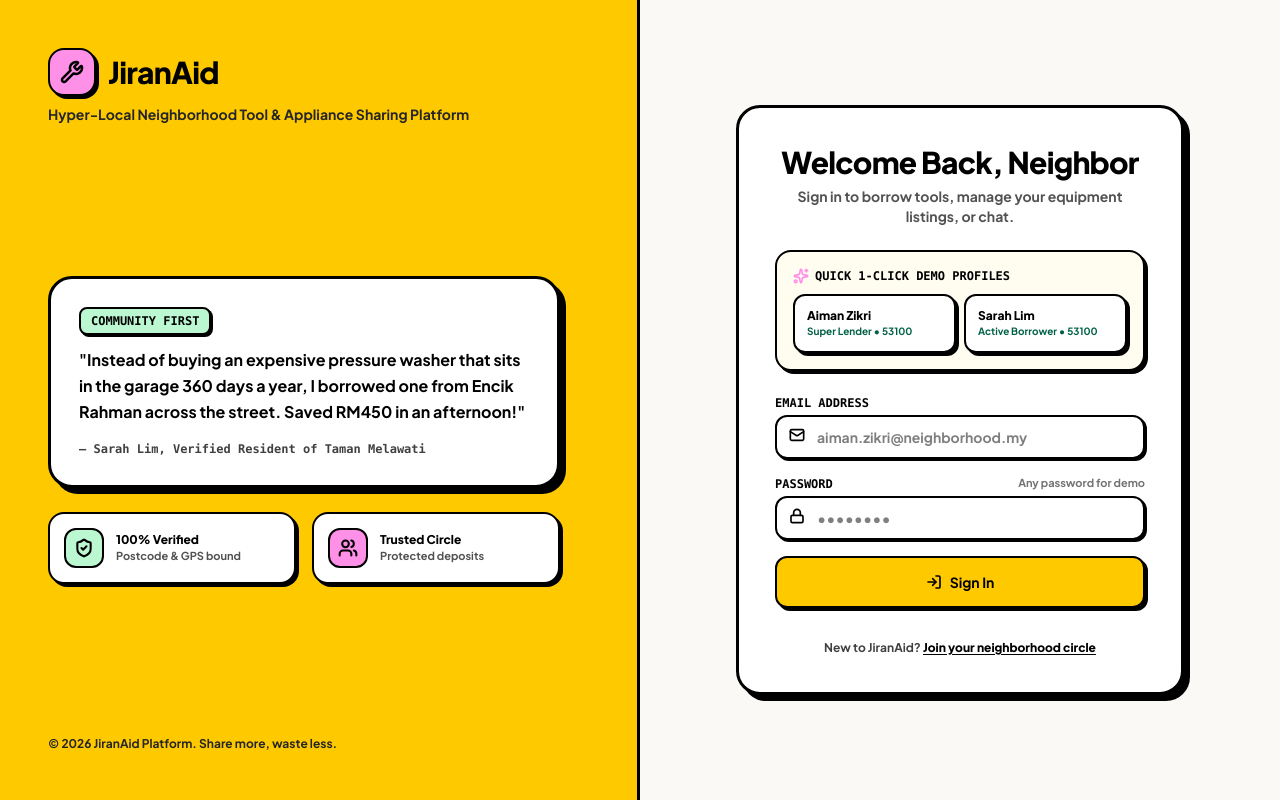
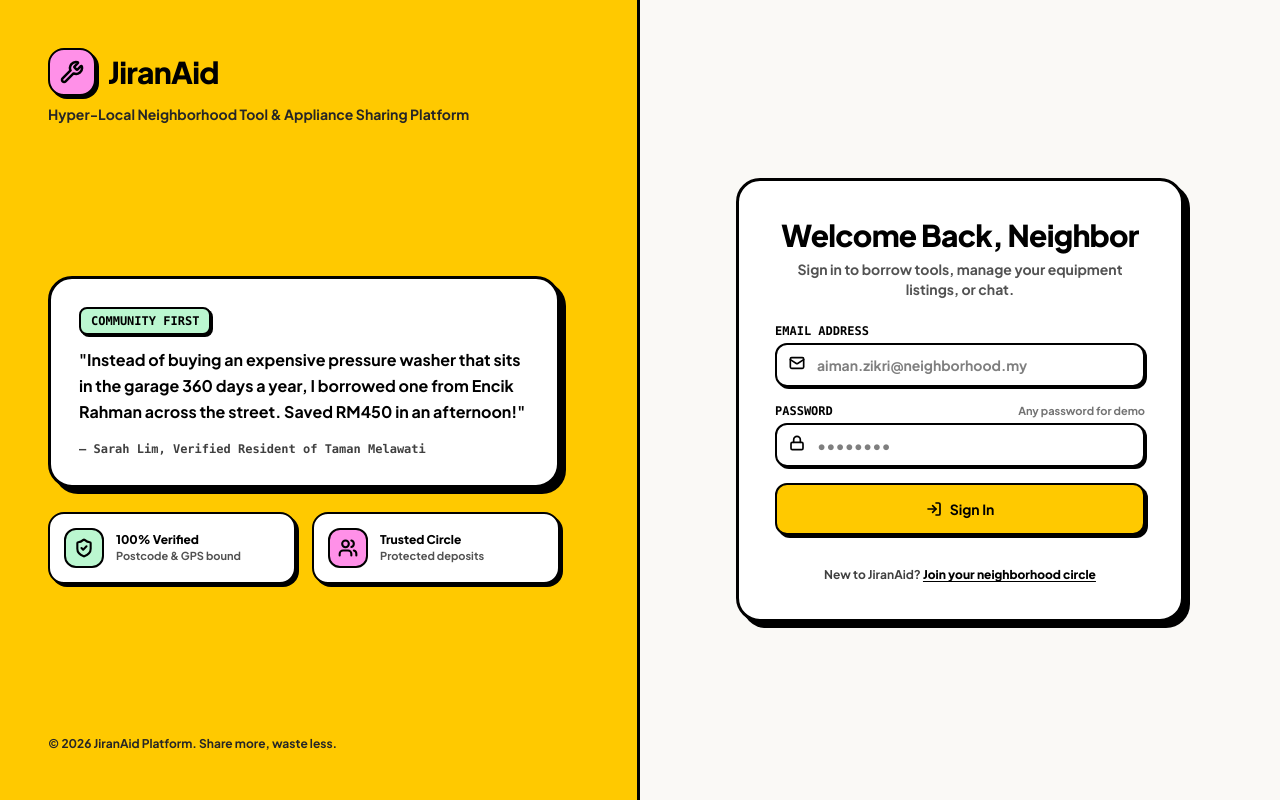
Before and after one commit to hazmiharis110-hub/jiranaid, a React (Vite) app in the folder frontend/: page /login in a window 1280 px wide. Built offline with nearby package versions, Linux system fonts and the light colour scheme; no server answers.

Commit message:
refactor: remove demo user login functionality and associated UI elements

```diff
--- a/frontend/src/pages/LoginPage.tsx
+++ b/frontend/src/pages/LoginPage.tsx
@@ -9,7 +9,6 @@ import {
   ArrowRight,
   UserCheck,
 } from "lucide-react";
-import { useAuthStore } from "../store/useAuthStore";
 import { authService } from "../services/authService";
 
 export const LoginPage: React.FC = () => {
@@ -17,34 +16,6 @@ export const LoginPage: React.FC = () => {
   const [formData, setFormData] = useState({ email: "", password: "" });
   const [error, setError] = useState("");
   const [loading, setLoading] = useState(false);
-
-  const handleDemoUserLogin = async (userType: string, email: string) => {
-    setError("");
-    setLoading(true);
-
-    try {
-      const demoPassword = "demo123";
-      const res = await authService.login({
-        email,
-        password: demoPassword,
-      });
-
-      if (
-        res &&
-        res.success !== false &&
-        (res.success || res.token || res.user)
-      ) {
-        navigate("/dashboard");
-      } else {
-        setError(res?.message || "Demo login failed. Please try again.");
-      }
-    } catch (err: any) {
-      console.error("Demo login error:", err);
-      setError("An unexpected error occurred during demo login.");
-    } finally {
-      setLoading(false);
-    }
-  };
 
   const handleLogin = async (e: React.FormEvent<HTMLFormElement>) => {
     e.preventDefault();
@@ -98,41 +69,6 @@ export const LoginPage: React.FC = () => {
           <span>{error}</span>
         </div>
       )}
-
-      {/* Quick Demo Sign In Persona Shortcuts */}
-      <div className="p-4 rounded-2xl bg-[#fffdf0] border-2 border-black space-y-2.5 shadow-[3px_3px_0px_#000]">
-        <div className="flex items-center gap-1.5 text-xs font-mono font-black uppercase text-black">
-          <Sparkles className="w-4 h-4 text-[#ff90e8] stroke-[2.5]" />
-          <span>Quick 1-Click Demo Profiles</span>
-        </div>
-        <div className="grid grid-cols-1 sm:grid-cols-2 gap-2">
-          <button
-            type="button"
-            onClick={() =>
-              handleDemoUserLogin("user-current", "aiman.zikri@neighborhood.my")
-            }
-            className="jn-btn p-3 rounded-xl bg-white border-2 border-black hover:bg-[#ffc900] text-left transition-all shadow-[2px_2px_0px_#000] active:translate-x-0.5 active:translate-y-0.5 active:shadow-none cursor-pointer"
-          >
-            <p className="text-xs font-black text-black">Aiman Zikri</p>
-            <p className="text-[10px] font-bold text-emerald-800">
-              Super Lender • 53100
-            </p>
-          </button>
-
-          <button
-            type="button"
-            onClick={() =>
-              handleDemoUserLogin("user-sarah", "sarah.lim@neighborhood.my")
-            }
-            className="jn-btn p-3 rounded-xl bg-white border-2 border-black hover:bg-[#ffc900] text-left transition-all shadow-[2px_2px_0px_#000] active:translate-x-0.5 active:translate-y-0.5 active:shadow-none cursor-pointer"
-          >
-            <p className="text-xs font-black text-black">Sarah Lim</p>
-            <p className="text-[10px] font-bold text-emerald-800">
-              Active Borrower • 53100
-            </p>
-          </button>
-        </div>
-      </div>
 
       {/* Login Form */}
       <form onSubmit={handleLogin} className="space-y-4">
```
